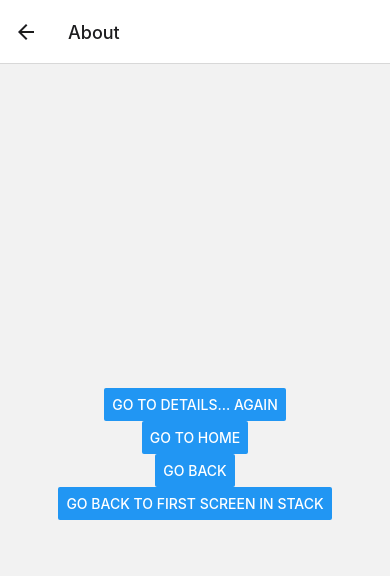
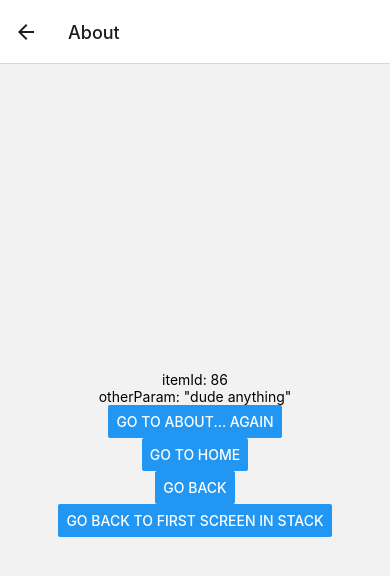
Before and after one commit to robSturcke/playground-native, a React Native app: screen /Home in a window 390 px wide. Both pictures are taken after a click on the button "GO TO ABOUT". Shown: the top 576 px of the page. Built offline with nearby package versions, Linux system fonts and the light colour scheme.

Commit message:
pass params

```diff
--- a/src/stacks/about.tsx
+++ b/src/stacks/about.tsx
@@ -1,10 +1,14 @@
 import { Button, Text, View } from 'react-native';
 
-function About({ navigation }) {
+function About({ route, navigation }) {
+  const { itemId, otherParam } = route.params;
+
   return (
     <View style={{ flex: 1, alignItems: 'center', justifyContent: 'center' }}>
+      <Text>itemId: {JSON.stringify(itemId)}</Text>
+      <Text>otherParam: {JSON.stringify(otherParam)}</Text>
       <Button
-        title='Go to Details... again'
+        title='Go to About... again'
         onPress={() => navigation.push('About')}
       />
       <Button title='Go to Home' onPress={() => navigation.navigate('Home')} />
--- a/src/stacks/home.tsx
+++ b/src/stacks/home.tsx
@@ -6,10 +6,19 @@ function HomeScreen({ navigation }) {
       <Text>Home Screen</Text>
       <Button
         title='Go to About'
-        onPress={() => navigation.navigate('About')}
+        onPress={() =>
+          navigation.navigate('About', {
+            itemId: 86,
+            otherParam: 'dude anything',
+          })
+        }
       />
     </View>
   );
 }
 
 export default HomeScreen;
+
+// navigation.setParams({
+//   query: 'someText',
+// });
```
